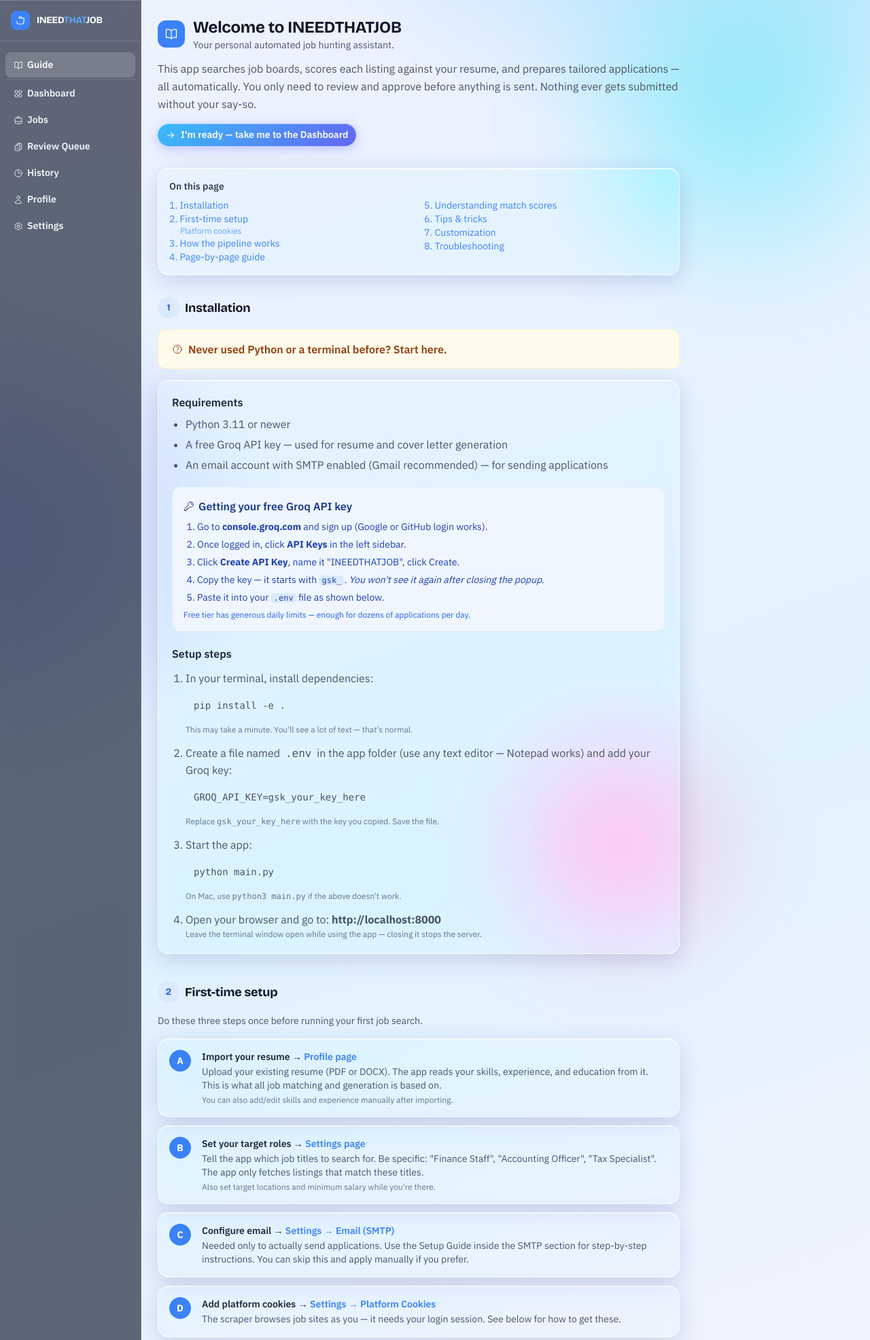
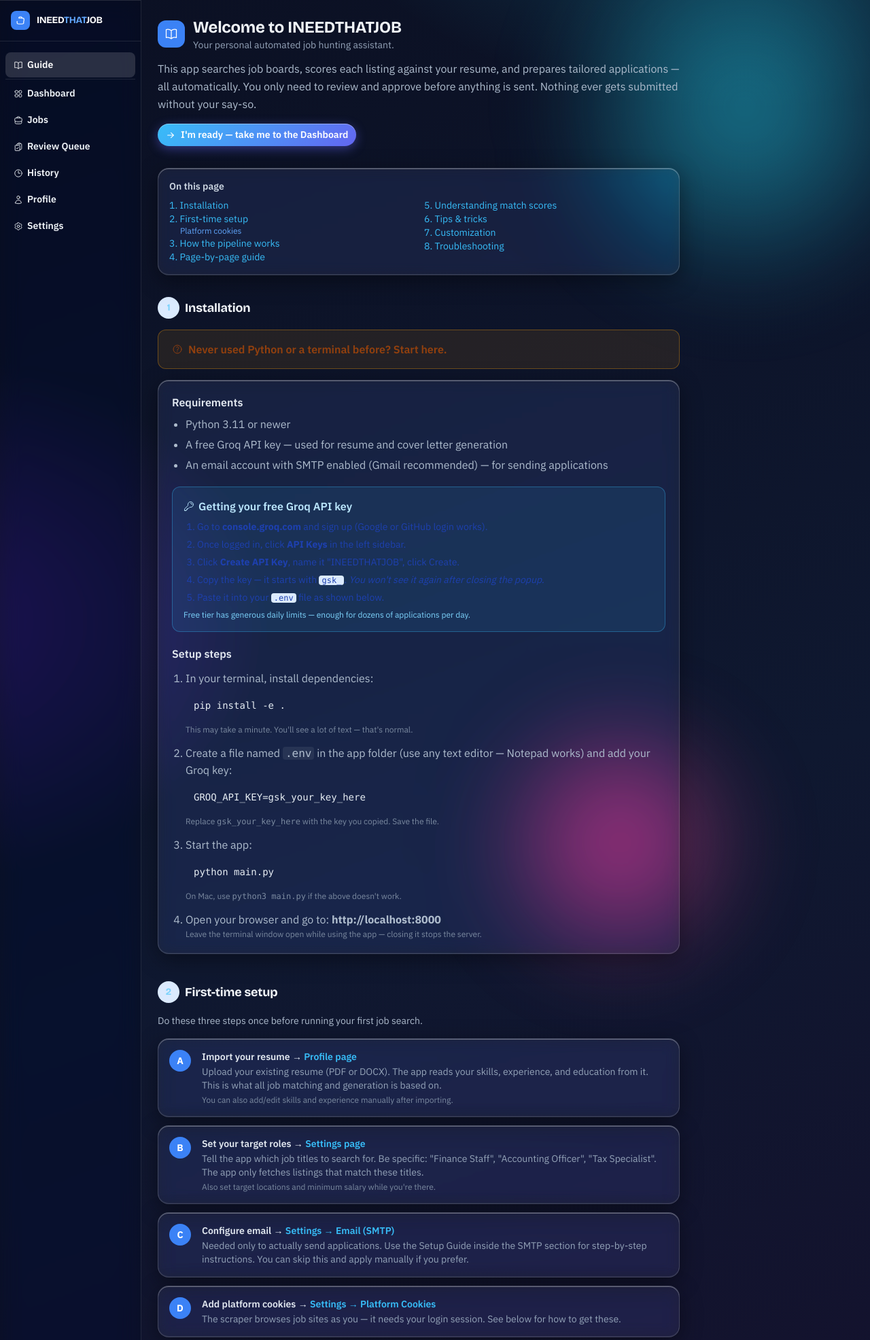
Before and after one commit to batukkilat/INEEDTHATJOB, a FastAPI app: page /guide/ in a window 1280 px wide. Shown: the top 1972 px of the page at 68% size. Run offline with FastAPI, Linux system fonts and the light colour scheme; parts of the project's set-up code (start-up, migrations or seed data) failed here and were passed over; some libraries are stand-ins or nearby versions.

Commit message:
Switch liquid glass to a dark night backdrop
Deep navy gradient with vivid cyan/violet/magenta glows and brighter
blobs behind near-invisible panes — the glass finally reads as glass
because there is light to see through it. Full light-on-dark text
scale (adapted from the old dark theme map), translucent tinted info
boxes and badges, glassy dark inputs with visible placeholders, and
dark solid fallbacks for reduced-transparency / no-backdrop-filter.

Co-Authored-By: Claude Fable 5 <noreply@anthropic.com>

```diff
--- a/web/static/custom.css
+++ b/web/static/custom.css
@@ -229,44 +229,44 @@ input:focus, input[type="password"]:focus, textarea:focus, select:focus {
 .ai-credits-danger{ background-color: #ef4444; }
 .ai-credits-reset { color: #9ca3af; }
 
-/* ════ LIQUID GLASS MATERIAL (Tier 1) ═══════════════════════════════
-   Translucency + backdrop blur + specular rim + depth shadow.
-   Layering: aurora background → glass chrome → crisp content on top.
-   Reusable primitive: .glass-surface (light) / .glass-surface-dark.
+/* ════ LIQUID GLASS MATERIAL (Tier 1, dark backdrop) ════════════════
+   Near-invisible clear panes over a deep night gradient with vivid
+   glows — the glass reads through rim, shadow, and what shines behind
+   it. Reusable primitives: .glass-surface / .glass-surface-dark.
    Honors prefers-reduced-transparency, prefers-reduced-motion, and
-   falls back to near-solid panels where backdrop-filter is missing. */
+   falls back to solid dark panels where backdrop-filter is missing. */
 :root {
-    --glass-fill: rgba(255, 255, 255, 0.07);
-    --glass-fill-hover: rgba(255, 255, 255, 0.13);
-    --glass-fill-strong: rgba(255, 255, 255, 0.30);
-    --glass-fill-dark: rgba(15, 23, 42, 0.64);
+    --glass-fill: rgba(255, 255, 255, 0.06);
+    --glass-fill-hover: rgba(255, 255, 255, 0.10);
+    --glass-fill-strong: rgba(255, 255, 255, 0.09);
+    --glass-fill-dark: rgba(6, 10, 26, 0.45);
     --glass-blur: blur(10px) saturate(160%);
-    --glass-rim-top: rgba(255, 255, 255, 0.70);
-    --glass-rim-bottom: rgba(255, 255, 255, 0.12);
-    --glass-depth: 0 8px 32px rgba(31, 38, 135, 0.16);
+    --glass-rim-top: rgba(255, 255, 255, 0.35);
+    --glass-rim-bottom: rgba(255, 255, 255, 0.06);
+    --glass-depth: 0 8px 32px rgba(0, 0, 0, 0.40);
     --glass-radius: 1rem;
     --glass-radius-nested: 0.5rem;
 }
 
-/* Backdrop: fixed aurora on <html>; blob layer (z -1) floats above it,
-   below all content. */
+/* Backdrop: deep night aurora on <html>; blob layer (z -1) floats above
+   it, below all content. */
 html.glass {
     background:
-        radial-gradient(1200px 800px at 85% -10%, rgba(56,189,248,0.42), transparent 60%),
-        radial-gradient(1000px 700px at -10% 30%, rgba(129,140,248,0.42), transparent 55%),
-        radial-gradient(900px 900px at 60% 110%, rgba(244,114,182,0.34), transparent 55%),
-        linear-gradient(160deg, #eef2ff 0%, #e0f2fe 50%, #fdf4ff 100%);
+        radial-gradient(1100px 700px at 85% -10%, rgba(34,211,238,0.26), transparent 60%),
+        radial-gradient(950px 700px at -10% 35%, rgba(124,58,237,0.30), transparent 55%),
+        radial-gradient(900px 800px at 60% 115%, rgba(236,72,153,0.22), transparent 55%),
+        linear-gradient(160deg, #0b1023 0%, #0f1830 50%, #160f2c 100%);
 }
-html.glass body { background: transparent; color: #0f172a; }
+html.glass body { background: transparent; color: #e2e8f0; }
 html.glass .bg-gray-50 { background-color: transparent !important; }
 
-/* The material — light chrome */
+/* The material — clear panes */
 .glass-surface,
 html.glass .card {
     background: var(--glass-fill);
     -webkit-backdrop-filter: var(--glass-blur);
     backdrop-filter: var(--glass-blur);
-    border: 1px solid rgba(255, 255, 255, 0.55);
+    border: 1px solid rgba(255, 255, 255, 0.16);
     border-radius: var(--glass-radius);
     box-shadow:
         var(--glass-depth),
@@ -276,74 +276,121 @@ html.glass .card {
 }
 html.glass .card:hover { background-color: var(--glass-fill-hover); }
 
-/* The material — dark chrome (sidebar, popovers) */
+/* The material — sidebar / popover chrome */
 .glass-surface-dark,
 html.glass aside {
     background: var(--glass-fill-dark) !important;
+    -webkit-backdrop-filter: blur(16px) saturate(160%);
+    backdrop-filter: blur(16px) saturate(160%);
+    border-right: 1px solid rgba(255,255,255,0.10);
+    box-shadow: inset 0 1px 0 rgba(255,255,255,0.12);
+}
+html.glass .info-popover {
+    background: rgba(10, 14, 30, 0.75);
     -webkit-backdrop-filter: var(--glass-blur);
     backdrop-filter: var(--glass-blur);
-    border-right: 1px solid rgba(255,255,255,0.12);
-    box-shadow: inset 0 1px 0 rgba(255,255,255,0.18);
+    border: 1px solid rgba(255,255,255,0.14);
 }
-html.glass .info-popover {
-    background: rgba(20, 20, 22, 0.55);
-    -webkit-backdrop-filter: var(--glass-blur);
-    backdrop-filter: var(--glass-blur);
-}
+html.glass .info-popover::after { border-top-color: rgba(10, 14, 30, 0.85); }
 
 /* Chrome details */
-html.glass .border-gray-700 { border-color: rgba(255,255,255,0.12) !important; }
+html.glass .border-gray-700 { border-color: rgba(255,255,255,0.10) !important; }
 html.glass .nav-link { border-radius: var(--glass-radius-nested); }
-html.glass .nav-link:hover { background-color: rgba(255,255,255,0.10); }
-html.glass .nav-link.active { background-color: rgba(255,255,255,0.16); }
-html.glass .bg-white { background-color: rgba(255,255,255,0.10) !important; }
-html.glass .bg-gray-100 { background-color: rgba(255,255,255,0.08) !important; }
-html.glass .border-gray-200 { border-color: rgba(255,255,255,0.60) !important; }
-html.glass .border-gray-100 { border-color: rgba(255,255,255,0.50) !important; }
-html.glass .divide-gray-100 > * + * { border-color: rgba(255,255,255,0.50); }
-html.glass table thead { background-color: rgba(255,255,255,0.10); }
-html.glass .shadow-sm { box-shadow: 0 4px 16px rgba(31,38,135,0.10) !important; }
+html.glass .nav-link:hover { background-color: rgba(255,255,255,0.08); }
+html.glass .nav-link.active { background-color: rgba(255,255,255,0.14); }
+html.glass .bg-white { background-color: rgba(255,255,255,0.05) !important; }
+html.glass .bg-gray-100 { background-color: rgba(255,255,255,0.07) !important; }
+html.glass .border-gray-200 { border-color: rgba(255,255,255,0.14) !important; }
+html.glass .border-gray-100 { border-color: rgba(255,255,255,0.10) !important; }
+html.glass .divide-gray-100 > * + * { border-color: rgba(255,255,255,0.10); }
+html.glass .divide-y { border-color: rgba(255,255,255,0.10); }
+html.glass table thead { background-color: rgba(255,255,255,0.05); }
+html.glass table { color: #cbd5e1; }
+html.glass .font-mono { color: #e6edf3; }
+html.glass .shadow-sm { box-shadow: 0 4px 16px rgba(0,0,0,0.30) !important; }
+html.glass .hover\:bg-gray-50:hover  { background-color: rgba(255,255,255,0.06) !important; }
+html.glass .hover\:bg-gray-100:hover { background-color: rgba(255,255,255,0.08) !important; }
+html.glass details.review-card > summary:hover { background: rgba(255,255,255,0.05); }
 
-/* Controls: content stays crisp, chrome is glass. Inputs use the nested
-   concentric radius; compact buttons are pills. */
+/* Text on the night backdrop — crisp light scale, vibrant accents */
+html.glass .text-gray-900 { color: #f1f5f9 !important; }
+html.glass .text-gray-800 { color: #e2e8f0 !important; }
+html.glass .text-gray-700 { color: #cbd5e1 !important; }
+html.glass .text-gray-600 { color: #aebccd !important; }
+html.glass .text-gray-500 { color: #94a3b8 !important; }
+html.glass .text-gray-400 { color: #7b8aa0 !important; }
+html.glass .text-gray-300 { color: #3e4c63 !important; }
+html.glass .text-blue-600 { color: #7dd3fc !important; }
+html.glass .text-blue-500 { color: #38bdf8 !important; }
+html.glass .text-blue-700 { color: #7dd3fc !important; }
+html.glass .text-blue-900 { color: #bae6fd !important; }
+html.glass .text-emerald-600 { color: #34d399 !important; }
+html.glass .text-green-600 { color: #4ade80 !important; }
+html.glass .text-green-700 { color: #4ade80 !important; }
+html.glass .text-green-900 { color: #86efac !important; }
+html.glass .text-amber-500 { color: #fbbf24 !important; }
+html.glass .text-amber-600, html.glass .text-yellow-600 { color: #fbbf24 !important; }
+html.glass .text-amber-700, html.glass .text-yellow-700 { color: #f59e0b !important; }
+html.glass .text-amber-900, html.glass .text-yellow-900 { color: #fcd34d !important; }
+html.glass .text-red-400, html.glass .text-red-500 { color: #f87171 !important; }
+html.glass .text-red-600 { color: #fca5a5 !important; }
+html.glass .hover\:text-red-700:hover { color: #f87171 !important; }
+html.glass .hover\:text-amber-700:hover { color: #fbbf24 !important; }
+html.glass .info-btn { color: #7b8aa0; }
+html.glass .info-btn:hover { color: #cbd5e1; }
+
+/* Tinted info boxes go translucent */
+html.glass .bg-blue-50 { background-color: rgba(56,189,248,0.10) !important; }
+html.glass .bg-amber-50, html.glass .bg-yellow-50 { background-color: rgba(245,158,11,0.10) !important; }
+html.glass .bg-green-50 { background-color: rgba(34,197,94,0.10) !important; }
+html.glass .bg-red-50 { background-color: rgba(248,113,113,0.10) !important; }
+html.glass .hover\:bg-red-50:hover { background-color: rgba(248,113,113,0.12) !important; }
+html.glass .border-blue-200, html.glass .border-blue-100 { border-color: rgba(56,189,248,0.35) !important; }
+html.glass .border-amber-100, html.glass .border-yellow-200 { border-color: rgba(245,158,11,0.35) !important; }
+html.glass .border-green-200 { border-color: rgba(34,197,94,0.35) !important; }
+html.glass .border-red-200 { border-color: rgba(248,113,113,0.35) !important; }
+
+/* Controls: crisp content, glass chrome. Nested concentric radius;
+   compact buttons are pills. */
 html.glass input[type="text"], html.glass input[type="number"], html.glass input[type="email"],
 html.glass input[type="url"], html.glass input[type="date"], html.glass input[type="password"],
 html.glass textarea, html.glass select {
     background-color: var(--glass-fill-strong);
-    border-color: rgba(148,163,184,0.40);
+    border-color: rgba(255,255,255,0.18);
     border-radius: var(--glass-radius-nested);
-    color: #0f172a;
+    color: #e6edf3;
 }
+html.glass input::placeholder, html.glass textarea::placeholder { color: rgba(148,163,184,0.75); }
+html.glass select option { background-color: #101a33; color: #e6edf3; }
 html.glass .btn { border-radius: 9999px; }
 html.glass .btn-secondary {
-    background: rgba(255,255,255,0.28);
-    border-color: rgba(255,255,255,0.60);
-    color: #1e293b;
+    background: rgba(255,255,255,0.09);
+    border-color: rgba(255,255,255,0.22);
+    color: #e2e8f0;
 }
-html.glass .btn-secondary:hover { background: rgba(255,255,255,0.55); }
+html.glass .btn-secondary:hover { background: rgba(255,255,255,0.18); }
 html.glass .btn-primary {
     background: linear-gradient(135deg, #38bdf8, #6366f1);
-    box-shadow: 0 4px 16px rgba(99,102,241,0.35), inset 0 1px 0 rgba(255,255,255,0.35);
+    box-shadow: 0 4px 16px rgba(99,102,241,0.45), inset 0 1px 0 rgba(255,255,255,0.35);
 }
 html.glass .btn-primary:hover { background: linear-gradient(135deg, #0ea5e9, #4f46e5); }
-html.glass .btn-ghost:hover { background-color: rgba(255,255,255,0.45); color: #1e293b; }
-html.glass .badge-gray { background-color: rgba(255,255,255,0.35); color: #334155; }
-html.glass .badge-blue { background-color: rgba(56,189,248,0.25); color: #0369a1; }
-html.glass details.review-card > summary:hover { background: rgba(255,255,255,0.35); }
-html.glass .hover\:bg-gray-50:hover  { background-color: rgba(255,255,255,0.45) !important; }
-html.glass .hover\:bg-gray-100:hover { background-color: rgba(255,255,255,0.55) !important; }
+html.glass .btn-ghost { color: #94a3b8; }
+html.glass .btn-ghost:hover { background-color: rgba(255,255,255,0.10); color: #e2e8f0; }
+html.glass .badge-gray   { background-color: rgba(255,255,255,0.12); color: #cbd5e1; }
+html.glass .badge-blue   { background-color: rgba(56,189,248,0.18); color: #7dd3fc; }
+html.glass .badge-green  { background-color: rgba(34,197,94,0.18); color: #4ade80; }
+html.glass .badge-yellow { background-color: rgba(250,204,21,0.15); color: #fcd34d; }
+html.glass .badge-red    { background-color: rgba(248,113,113,0.16); color: #f87171; }
 html.glass .progress-shimmer {
     background: linear-gradient(90deg, #38bdf8 0%, #818cf8 50%, #38bdf8 100%);
     background-size: 200% 100%;
 }
 html.glass .review-queue-btn { background: rgba(245,158,11,0.85); }
-html.glass .ai-credits-track { background-color: rgba(255,255,255,0.45); }
+html.glass .ai-credits-label { color: #94a3b8; }
+html.glass .ai-credits-reset { color: #7b8aa0; }
+html.glass .ai-credits-track { background-color: rgba(255,255,255,0.10); }
 
-/* Readability on glass: secondary grays one step darker for AA */
-html.glass .text-gray-400 { color: #64748b !important; }
-html.glass .text-gray-500 { color: #475569 !important; }
-
-/* Drifting aurora blobs */
+/* Drifting aurora blobs — the light show behind the glass */
 #glass-fx { display: none; }
 html.glass #glass-fx {
     display: block;
@@ -352,15 +399,15 @@ html.glass #glass-fx {
     pointer-events: none;
     overflow: hidden;
 }
-.glass-blob { position: absolute; border-radius: 50%; filter: blur(55px); opacity: 0.70; will-change: transform; }
+.glass-blob { position: absolute; border-radius: 50%; filter: blur(60px); opacity: 0.55; will-change: transform; }
 .glass-blob-1 { width: 46vw; height: 46vw; top: -14vw; right: -10vw;
-    background: radial-gradient(circle, #67e8f9 0%, transparent 70%);
+    background: radial-gradient(circle, #22d3ee 0%, transparent 70%);
     animation: blobDrift1 26s ease-in-out infinite alternate; }
 .glass-blob-2 { width: 40vw; height: 40vw; bottom: -12vw; left: -8vw;
-    background: radial-gradient(circle, #a5b4fc 0%, transparent 70%);
+    background: radial-gradient(circle, #8b5cf6 0%, transparent 70%);
     animation: blobDrift2 34s ease-in-out infinite alternate; }
 .glass-blob-3 { width: 34vw; height: 34vw; top: 40%; left: 55%;
-    background: radial-gradient(circle, #f9a8d4 0%, transparent 70%);
+    background: radial-gradient(circle, #ec4899 0%, transparent 70%);
     animation: blobDrift3 42s ease-in-out infinite alternate; }
 @keyframes blobDrift1 { to { transform: translate(-10vw, 12vh) scale(1.18); } }
 @keyframes blobDrift2 { to { transform: translate(12vw, -10vh) scale(1.12); } }
@@ -368,14 +415,14 @@ html.glass #glass-fx {
 
 /* ── Degradation & accessibility ───────────────────────────────────── */
 @supports not ((backdrop-filter: blur(1px)) or (-webkit-backdrop-filter: blur(1px))) {
-    .glass-surface, html.glass .card { background: rgba(255,255,255,0.90); }
-    .glass-surface-dark, html.glass aside { background: rgba(15,23,42,0.94) !important; }
-    html.glass .info-popover { background: #1e293b; }
+    .glass-surface, html.glass .card { background: rgba(15, 22, 42, 0.92); }
+    .glass-surface-dark, html.glass aside { background: rgba(4, 8, 20, 0.96) !important; }
+    html.glass .info-popover { background: #0f172a; }
 }
 @media (prefers-reduced-transparency: reduce) {
-    .glass-surface, html.glass .card { background: rgba(255,255,255,0.94); -webkit-backdrop-filter: none; backdrop-filter: none; }
-    .glass-surface-dark, html.glass aside { background: rgba(15,23,42,0.96) !important; -webkit-backdrop-filter: none; backdrop-filter: none; }
-    html.glass .info-popover { background: #1e293b; -webkit-backdrop-filter: none; backdrop-filter: none; }
+    .glass-surface, html.glass .card { background: rgba(15, 22, 42, 0.96); -webkit-backdrop-filter: none; backdrop-filter: none; }
+    .glass-surface-dark, html.glass aside { background: rgba(4, 8, 20, 0.98) !important; -webkit-backdrop-filter: none; backdrop-filter: none; }
+    html.glass .info-popover { background: #0f172a; -webkit-backdrop-filter: none; backdrop-filter: none; }
     html.glass #glass-fx { display: none; }
 }
 @media (prefers-reduced-motion: reduce) {
```
